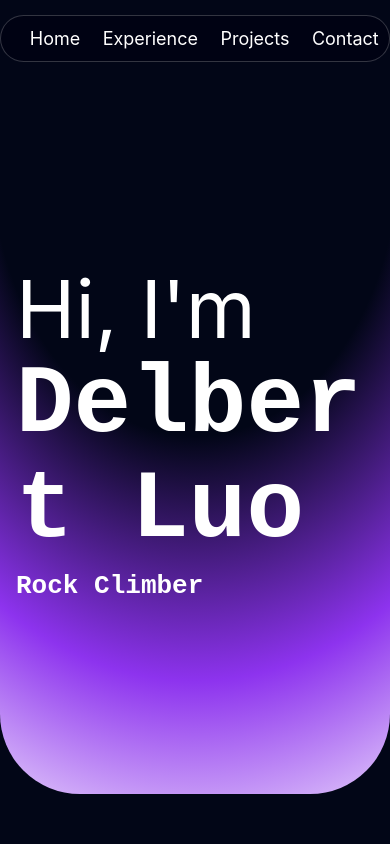
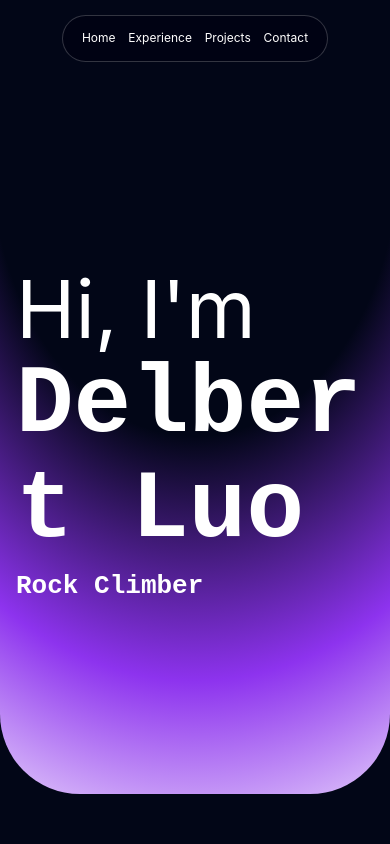
Before and after one commit to del8527/delberter, a React (Vite) app: page / in a window 390 px wide. Shown: the top 844 px of the page. Built offline with nearby package versions, Linux system fonts and the light colour scheme.

Commit message:
responsive

```diff
--- a/src/components/Header/Header.module.scss
+++ b/src/components/Header/Header.module.scss
@@ -48,3 +48,18 @@
     }
   }
 }
+
+@media (max-width: 599px) {
+  .Navigation__navbar {
+    gap: 0.8rem;
+    padding: 0 1.2rem;
+    font-size: 12px;
+  }
+}
+@media (min-width: 600px) and (max-width: 999px) {
+  .Navigation__navbar {
+    gap: 1rem;
+    padding: 0 1.4rem;
+    font-size: 14px;
+  }
+}
```
